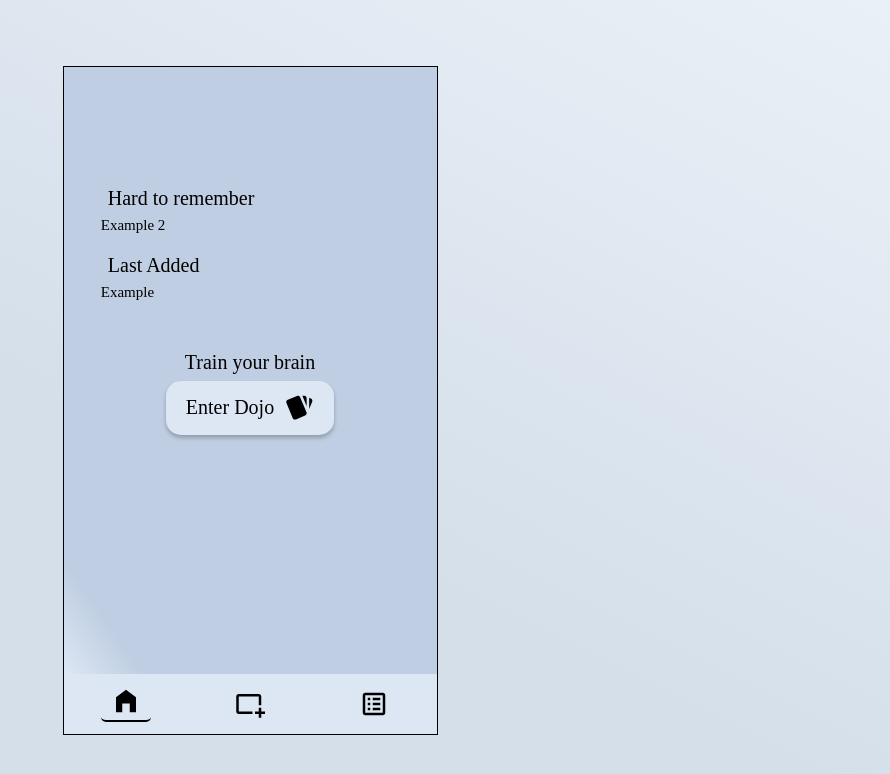
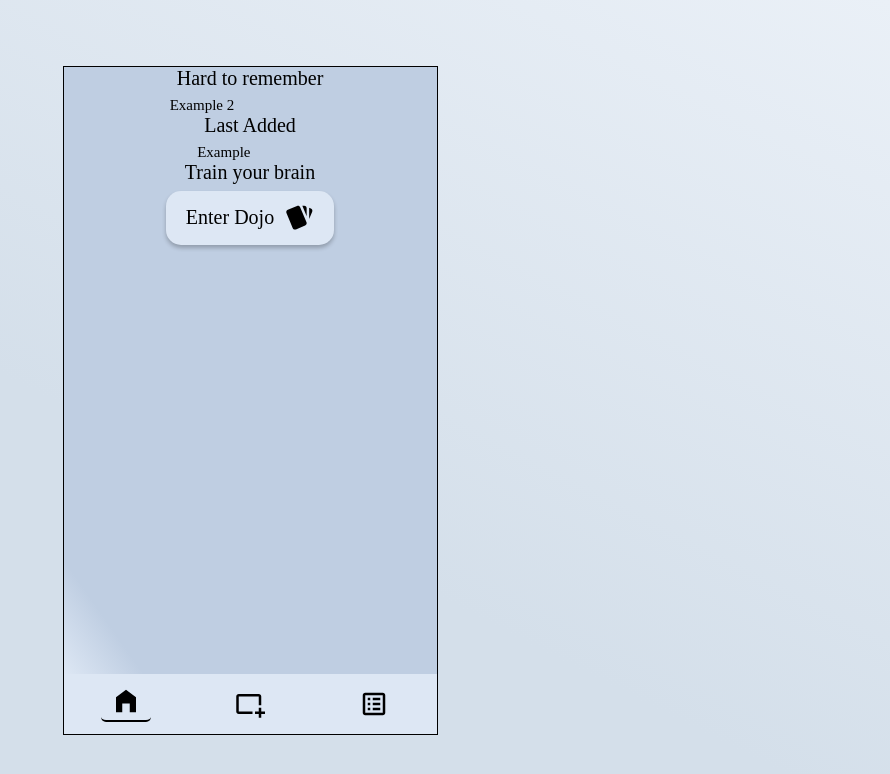
Before and after one commit to j-eick/vocab-dojo, a Next.js app: page / in a window 1280 px wide. Shown: the top 774 px of the page, without its empty margins (390-1280 px from the left). Built offline with nearby package versions, Linux system fonts and the light colour scheme.

Commit message:
separated styles for textarea boxes

```diff
--- a/src/components/TextfieldArea/index.jsx
+++ b/src/components/TextfieldArea/index.jsx
@@ -6,19 +6,23 @@ export default function TextfieldArea({children, variant}) {
 
 const StyledTextfieldArea = styled.div`
 	${({variant}) =>
-		variant === 'textFieldArea' &&
+		variant === 'textarea_hardToRemember' &&
 		css`
-			margin-top: 20px;
+			margin-top: 100px;
+			margin-bottom: 50px;
 			width: 80%;
 
 			display: flex;
 			flex-direction: column;
+		`}
 
-			&: nth-child(1) {
-				margin-top: 120px;
-			}
-			&: nth-child(2) {
-				margin-bottom: 50px;
-			}
+	${({variant}) =>
+		variant === 'textarea_lastAdded' &&
+		css`
+			margin-bottom: 50px;
+			width: 80%;
+
+			display: flex;
+			flex-direction: column;
 		`}
 `;
```
